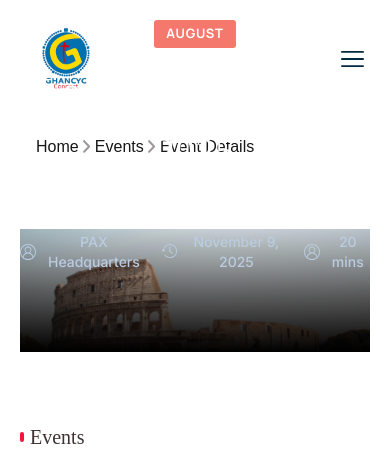
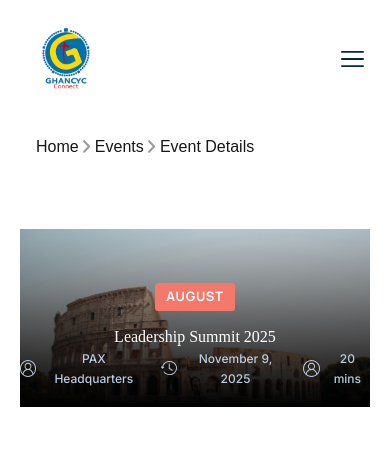
Before and after one commit to Efojensen/CYC_connect, a Next.js app: page / in a window 390 px wide. Shown: the top 457 px of the page. Built offline with nearby package versions, Linux system fonts and the light colour scheme.

Commit message:
made firstImage responsive
now have to fix column view on tablet view

```diff
--- a/components/FirstImage/FirstImage.tsx
+++ b/components/FirstImage/FirstImage.tsx
@@ -21,16 +21,16 @@ const FirstImage: React.FC<FirstImageProps> = ({ date, image, month, title, auth
                     width={1512}
                     height={500}
                     alt='event picture'
-                    className='w-full aspect-1512/530 object-cover'
+                    className='w-full aspect-390/198 md:aspect-1512/530 object-cover'
                 />
                 {/* Gradient Overlay */}
                 <div className='absolute inset-0 bg-linear-to-t from-black via-[rgba(0,0,0,0.55)] to-transparent to-53.96%'/>
             </div>
 
-            <div className='flex flex-col absolute w-full items-center bottom-0 mb-20'>
+            <div className='flex flex-col absolute w-full items-center bottom-0 md:mb-20 mb-4.5'>
                 <MonthTile month={month} />
-                <p className='mt-[.8762rem] text-center lora-font text-[2.5rem] font-medium text-white capitalize'>{title}</p>
-                <div className='flex gap-x-3.75 mt-12.5'>
+                <p className='mt-[.8762rem] text-center lora-font text-[1rem] md:text-[2.5rem] font-medium text-white capitalize'>{title}</p>
+                <div className='flex gap-x-3.75 md:mt-12.5'>
                     <MetaTile
                         desc={author}
                         icon='/svgs/firstImage/profile.svg'
--- a/components/FirstImage/MetaTile.tsx
+++ b/components/FirstImage/MetaTile.tsx
@@ -9,7 +9,7 @@ const MetaTile = ({icon, desc} : {icon: string, desc: string}) => {
                 height={16}
                 width={16.53}
             />
-            <p className='text-[#BACCE1] text-sm font-medium leading-5 text-center inter-font'>{desc}</p>
+            <p className='text-[#BACCE1] text-[.75rem] md:text-sm font-medium leading-5 text-center inter-font'>{desc}</p>
         </div>
     )
 }
--- a/components/FirstImage/MonthTile.tsx
+++ b/components/FirstImage/MonthTile.tsx
@@ -2,7 +2,7 @@ import React from 'react'
 
 const MonthTile = ({month} : {month: string}) => {
     return (
-        <div className='flex rounded-[.1875rem] px-3 bg-[#F4796C] py-1 mt-78.75 w-min'>
+        <div className='flex rounded-[.1875rem] px-2.75 md:px-3 bg-[#F4796C] py-1 md:mt-78.75 w-min'>
             <p className='text-center text-[.8125rem] text-white font-semibold uppercase tracking-[.0488rem] manrope-font'>{month}</p>
         </div>
     )
```
